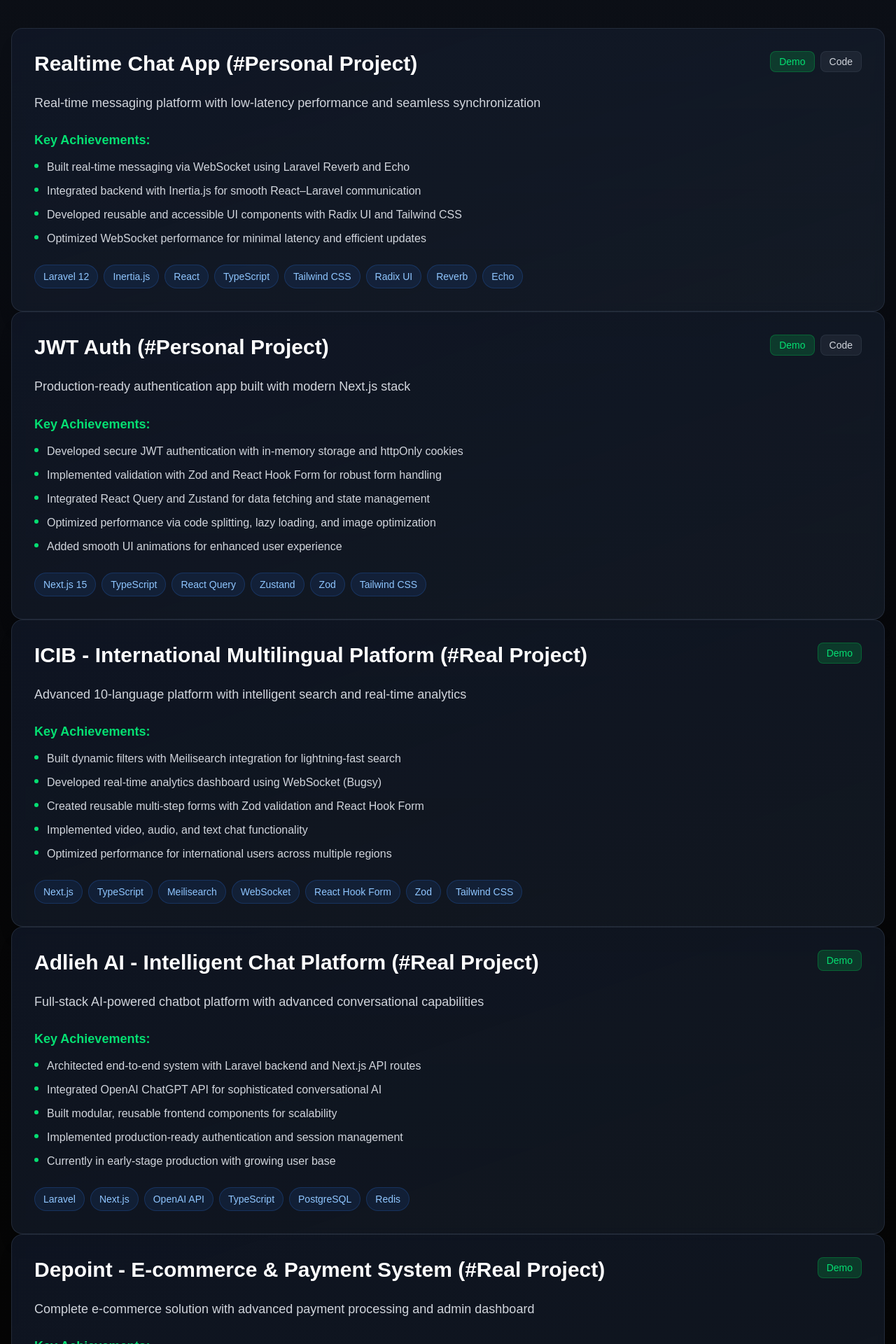
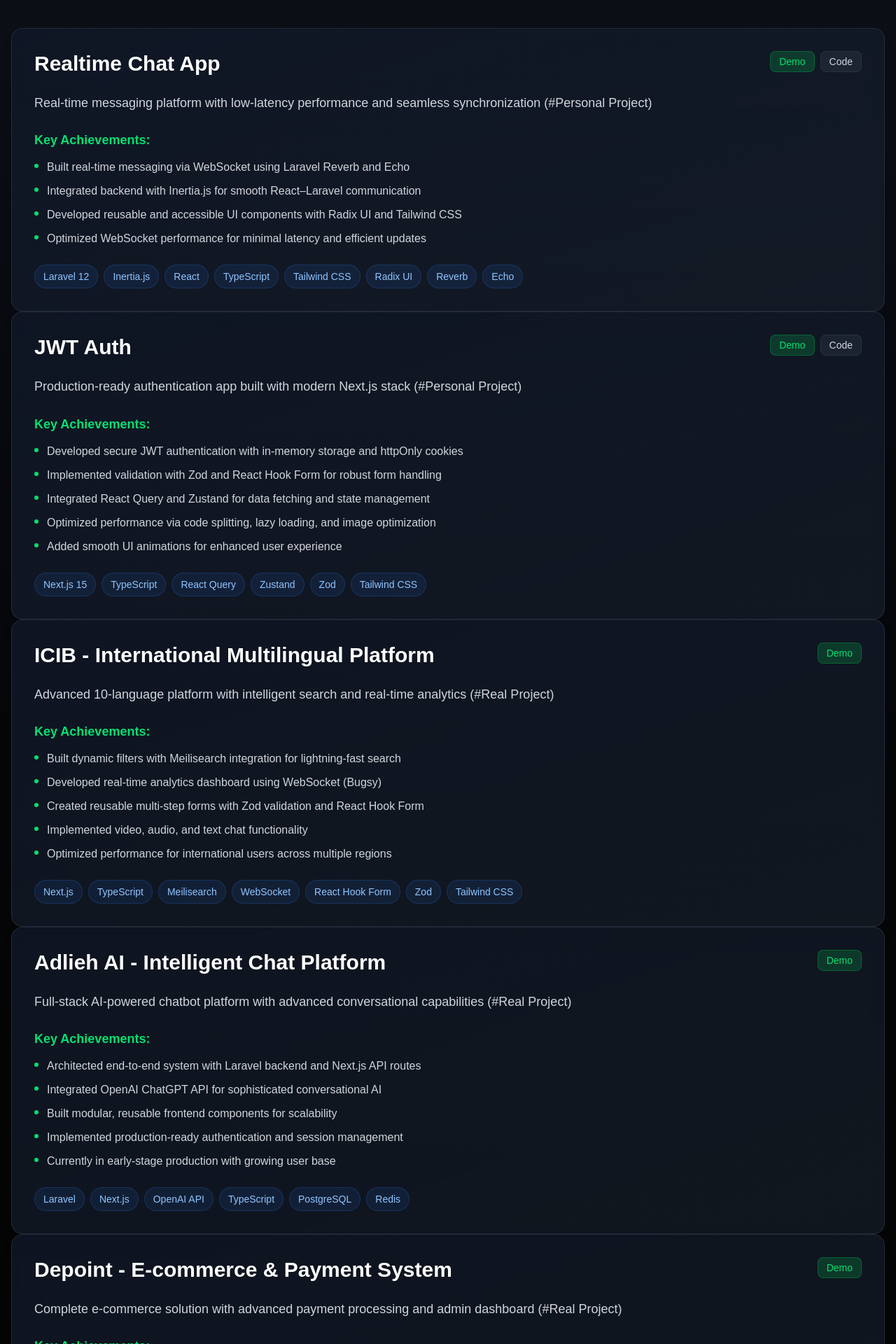
Before and after one commit to elmi-elmi/elmi-elmi.github.io, a Next.js app: page / in a window 1280 px wide. Shown: the part 1040-2960 px from the top of the page at 70% size. Built offline with nearby package versions, Linux system fonts and the light colour scheme.

Commit message:
enhance: enhance font size

```diff
--- a/app/page.tsx
+++ b/app/page.tsx
@@ -88,8 +88,8 @@
 const PROJECTS: Project[] = [
     {
         id: 4,
-        name: "Realtime Chat App (#Personal Project)",
-        description: "Real-time messaging platform with low-latency performance and seamless synchronization",
+        name: "Realtime Chat App",
+        description: "Real-time messaging platform with low-latency performance and seamless synchronization (#Personal Project)",
         achievements: [
             "Built real-time messaging via WebSocket using Laravel Reverb and Echo",
             "Integrated backend with Inertia.js for smooth React–Laravel communication",
@@ -104,8 +104,8 @@
     },
     {
         id: 5,
-        name: "JWT Auth (#Personal Project)",
-        description: "Production-ready authentication app built with modern Next.js stack",
+        name: "JWT Auth",
+        description: "Production-ready authentication app built with modern Next.js stack  (#Personal Project)",
         achievements: [
             "Developed secure JWT authentication with in-memory storage and httpOnly cookies",
             "Implemented validation with Zod and React Hook Form for robust form handling",
@@ -121,8 +121,8 @@
     },
     {
         id: 1,
-        name: "ICIB - International Multilingual Platform (#Real Project)",
-        description: "Advanced 10-language platform with intelligent search and real-time analytics",
+        name: "ICIB - International Multilingual Platform",
+        description: "Advanced 10-language platform with intelligent search and real-time analytics  (#Real Project)",
         achievements: [
             "Built dynamic filters with Meilisearch integration for lightning-fast search",
             "Developed real-time analytics dashboard using WebSocket (Bugsy)",
@@ -137,8 +137,8 @@
     },
     {
         id: 2,
-        name: "Adlieh AI - Intelligent Chat Platform (#Real Project)",
-        description: "Full-stack AI-powered chatbot platform with advanced conversational capabilities",
+        name: "Adlieh AI - Intelligent Chat Platform",
+        description: "Full-stack AI-powered chatbot platform with advanced conversational capabilities  (#Real Project)",
         achievements: [
             "Architected end-to-end system with Laravel backend and Next.js API routes",
             "Integrated OpenAI ChatGPT API for sophisticated conversational AI",
@@ -153,8 +153,8 @@
     },
     {
         id: 3,
-        name: "Depoint - E-commerce & Payment System (#Real Project)",
-        description: "Complete e-commerce solution with advanced payment processing and admin dashboard",
+        name: "Depoint - E-commerce & Payment System",
+        description: "Complete e-commerce solution with advanced payment processing and admin dashboard  (#Real Project)",
         achievements: [
             "Developed comprehensive checkout system (cash, installments, wallet payments)",
             "Built sophisticated admin dashboard for order and payment management",
@@ -422,7 +422,8 @@
            'Senior Frontend Developer',
   'Next.js & TypeScript Expert',
   'Full-Stack Developer',
-  'Go & Blockchain Enthusiast'
+  'Go & Blockchain Enthusiast',
+  "Trading, Forex"
             ]}
 
             />
@@ -500,7 +501,7 @@
                                 <div className="flex flex-col lg:flex-row lg:items-start gap-6">
                                     <div className="flex-1">
                                         <div className="flex items-start justify-between mb-4">
-                                            <h3 className="text-2xl md:text-3xl font-bold text-white mb-2">
+                                            <h3 className="text-xl sm:text-2xl md:text-3xl font-bold text-white mb-2">
                                                 {project.name}
                                             </h3>
                                             {project.links && (
```
